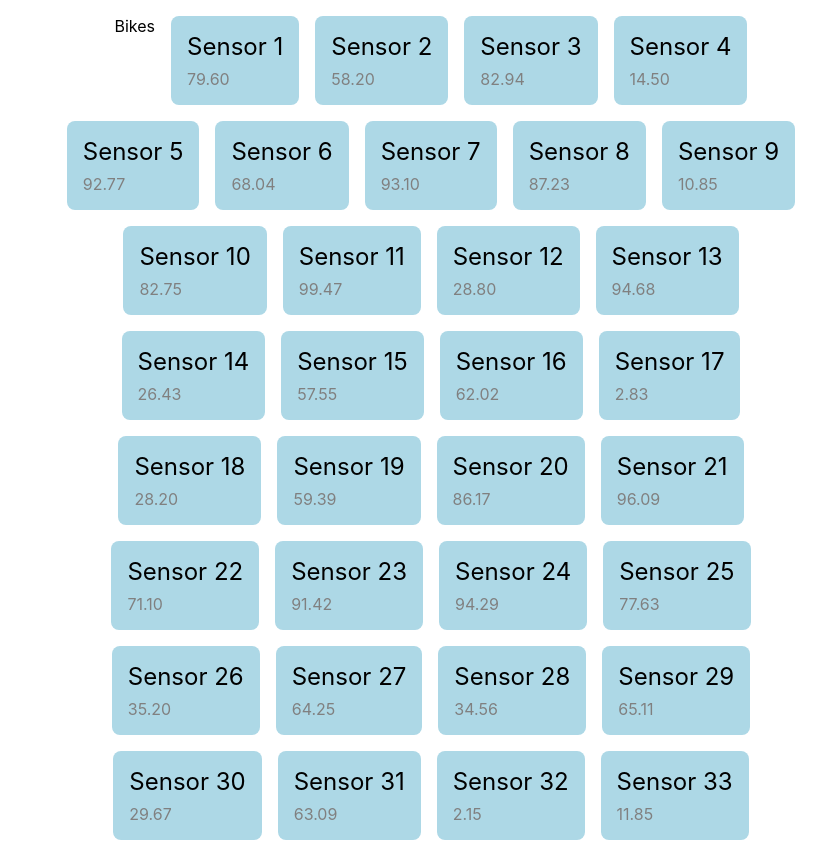
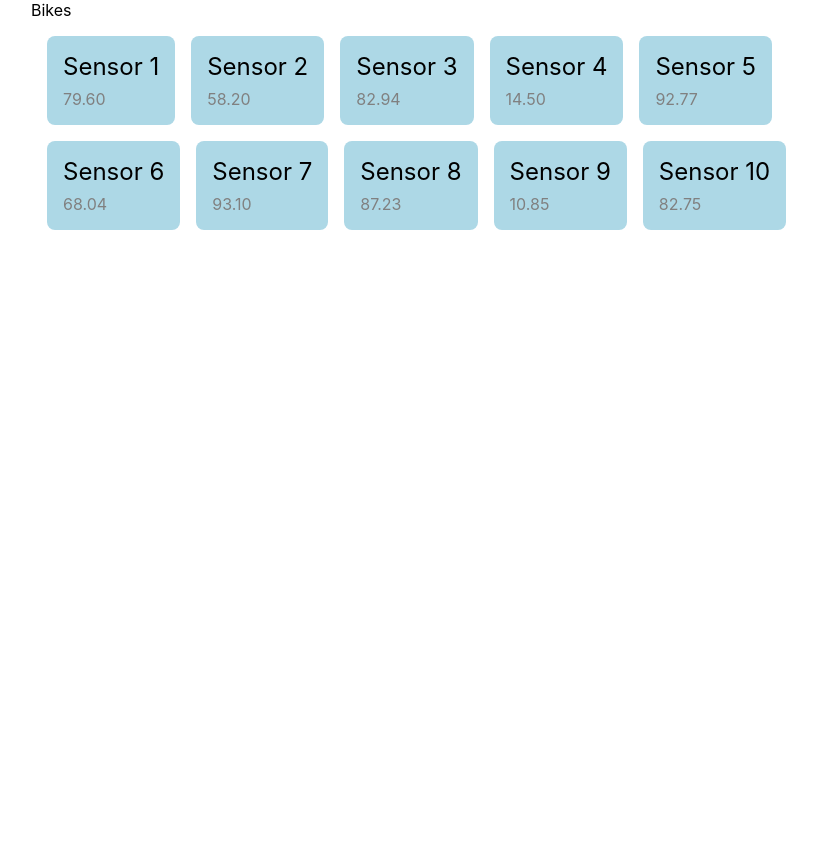
Before and after one commit to MikelArnaiz/codestar-rnd-nextjs, a Next.js app: page / in a window 1280 px wide. Shown: the top 842 px of the page, without its empty margins (209-1035 px from the left). After the commit the page ends 800 px from the top, so only its background shows below. Built offline with nearby package versions, Linux system fonts and the light colour scheme.

Commit message:
Adds link to bikes

```diff
--- a/components/Bike/Bike.tsx
+++ b/components/Bike/Bike.tsx
@@ -7,9 +7,6 @@ type BikeOverviewProps = Readonly<{
 export function BikeOverview({ bike }: BikeOverviewProps) {
   return (
     <ul>
-      <li>
-        <strong>Id</strong>: {bike.id}
-      </li>
       <li>
         <strong>Type</strong>: {bike.type} bike
       </li>
--- a/data/sensorsList.ts
+++ b/data/sensorsList.ts
@@ -1,6 +1,6 @@
 import { SensorData } from '../domain/Sensor'
 import { createSensorData } from './createSensorData'
 
-export const sensorsList = Array(100)
+export const sensorsList = Array(10)
   .fill(null)
   .map((_, index): SensorData => createSensorData(index))
--- a/pages/bikes/index.tsx
+++ b/pages/bikes/index.tsx
@@ -2,6 +2,7 @@ import { GetStaticPropsResult } from 'next'
 import { BikeOverviewData } from '../../domain/Bike'
 import { bikesList } from '../../data/bikesList'
 import { BikeOverview } from '../../components/Bike/Bike'
+import Link from 'next/link'
 
 type BikesPageProps = Readonly<{
   bikesList: BikeOverviewData[]
@@ -13,6 +14,7 @@ export default function BikesPage(props: BikesPageProps) {
       <h3>Bikes</h3>
       {props.bikesList.map((bike) => (
         <>
+          <Link href={`/bikes/${bike.id}`}>{bike.id}</Link>
           <BikeOverview bike={bike} />
           <hr />
         </>
--- a/pages/index.tsx
+++ b/pages/index.tsx
@@ -13,15 +13,16 @@ export default function MainPage(props: SensorPageProps) {
   const { sensors } = props
 
   return (
-    <SensorsContainer>
+    <MainPageContainer>
       <Link href="/bikes">
         <a>Bikes</a>
       </Link>
-
-      {sensors.map((sensor) => (
-        <Sensor {...sensor} key={sensor.id} />
-      ))}
-    </SensorsContainer>
+      <SensorsContainer>
+        {sensors.map((sensor) => (
+          <Sensor {...sensor} key={sensor.id} />
+        ))}
+      </SensorsContainer>
+    </MainPageContainer>
   )
 }
 
@@ -33,12 +34,18 @@ export function getStaticProps(): GetStaticPropsResult<SensorPageProps> {
   }
 }
 
+const MainPageContainer = styled.div`
+  display: flex;
+  flex-direction: column;
+
+  max-width: 800px;
+  margin: 0 auto;
+  justify-content: center;
+`
+
 const SensorsContainer = styled.div`
   display: flex;
   flex-wrap: wrap;
   padding: 16px;
   gap: 16px;
-  max-width: 800px;
-  margin: 0 auto;
-  justify-content: center;
 `
```
